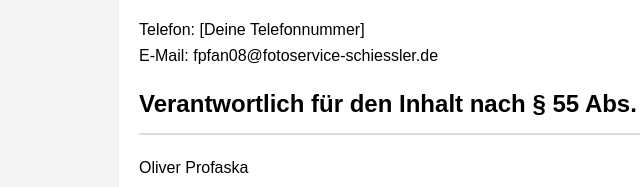
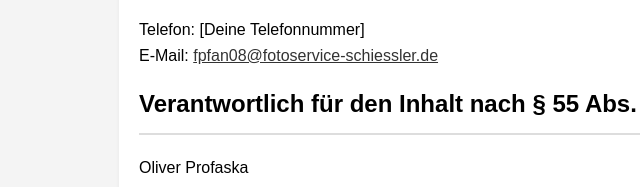
Before and after one commit to FPfan08/fpfan08-webseite, a plain HTML site: page impressum.html in a window 1280 px wide. Shown: the part 596-783 px from the top of the page, 101-741 px from the left. Drawn offline with Linux system fonts and the light colour scheme.

Commit message:
Make email address clickable in impressum
Updated contact email link to be clickable.

```diff
--- a/impressum.html
+++ b/impressum.html
@@ -244,7 +244,7 @@
             <h2>Kontakt</h2>
             <p>
                 Telefon: [Deine Telefonnummer]<br>
-                E-Mail: fpfan08@fotoservice-schiessler.de
+                E-Mail: <a href="mailto:fpfan08@fotoservice-schiessler.de" style="color: #333; text-decoration: underline;">fpfan08@fotoservice-schiessler.de</a>
             </p>
 
             <h2>Verantwortlich für den Inhalt nach § 55 Abs. 2 RStV</h2>
```
